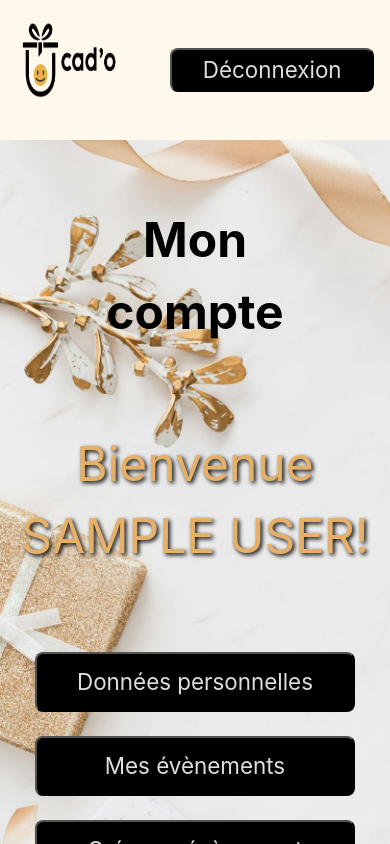
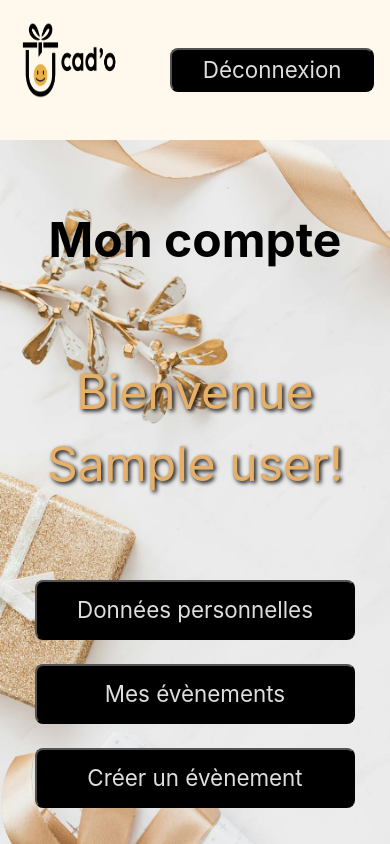
Before and after one commit to yanis-lannabi/cado-front, a React (Vite) app: page /mon-compte in a window 390 px wide. Shown: the top 844 px of the page. Built offline with nearby package versions, Linux system fonts and the light colour scheme; sample sign-in values are in the browser's storage.

Commit message:
updates on the CSS in MyAccount

```diff
--- a/src/components/Elements/Header/Header.tsx
+++ b/src/components/Elements/Header/Header.tsx
@@ -45,10 +45,13 @@ const Header: React.FC = () => {
 
   return (
     <header className="header">
-      <Link to="/">
+      {location.pathname === '/' ? (
         <img src={logo} alt="Logo" className="logo" />
-      </Link>
-      {/* <h1 className="message__bienvenue">Bienvenue MACHIN</h1> */}
+      ) : (
+        <Link to="/">
+          <img src={logo} alt="Logo" className="logo" />
+        </Link>
+      )}
       {buttons}
     </header>
   );
--- a/src/components/Pages/MyAccount/MyAccount.scss
+++ b/src/components/Pages/MyAccount/MyAccount.scss
@@ -59,3 +59,11 @@ h2 {
 .MyAccount__Buttons {
   margin-top: 5rem;
 }
+
+@media (max-width: 720px) {
+  .MyAccount__h1 {
+    font-size: 3rem;
+    width: 80%;
+    margin: auto;
+  }
+}
--- a/src/components/Pages/MyAccount/MyAccount.tsx
+++ b/src/components/Pages/MyAccount/MyAccount.tsx
@@ -17,10 +17,13 @@ const MyAccount = () => {
   return (
     <div className="MyAccount">
       <header className="MyAccount-title">
-        <h1>Mon compte</h1>
+        <h1 className="MyAccount__h1">Mon compte</h1>
       </header>
       <p className="MyAccount-WelcomeMessage">
-        Bienvenue {authData.user.name.toUpperCase()}!
+        Bienvenue{' '}
+        {authData.user.name.charAt(0).toUpperCase() +
+          authData.user.name.slice(1).toLowerCase()}
+        !
       </p>
       <div className="MyAccount__Buttons">
         <button
```
